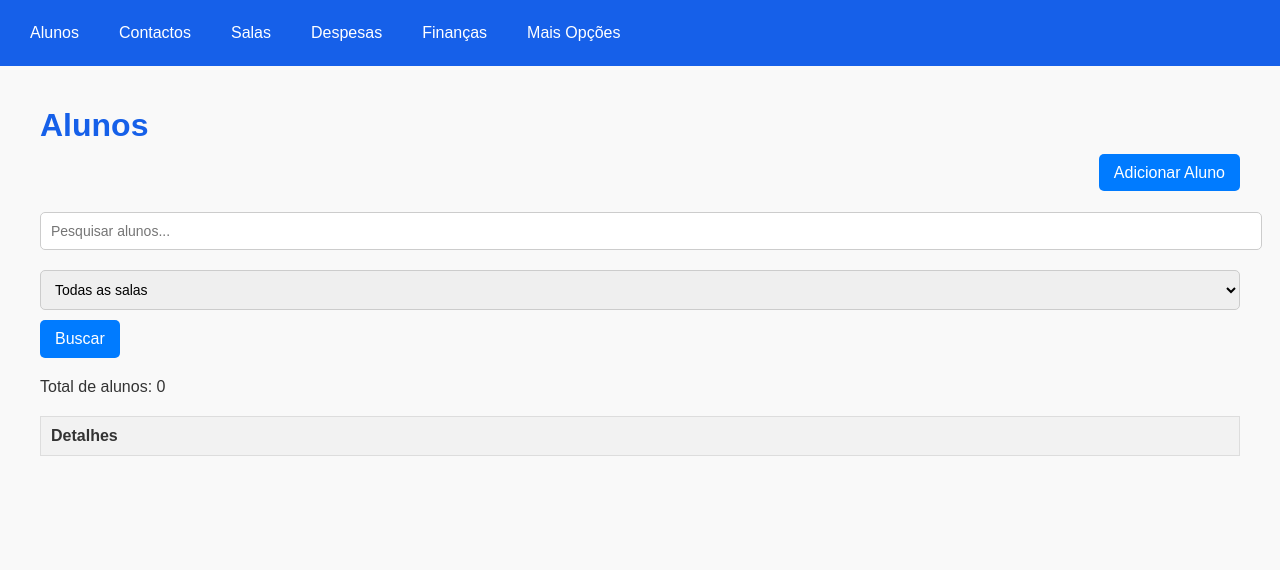
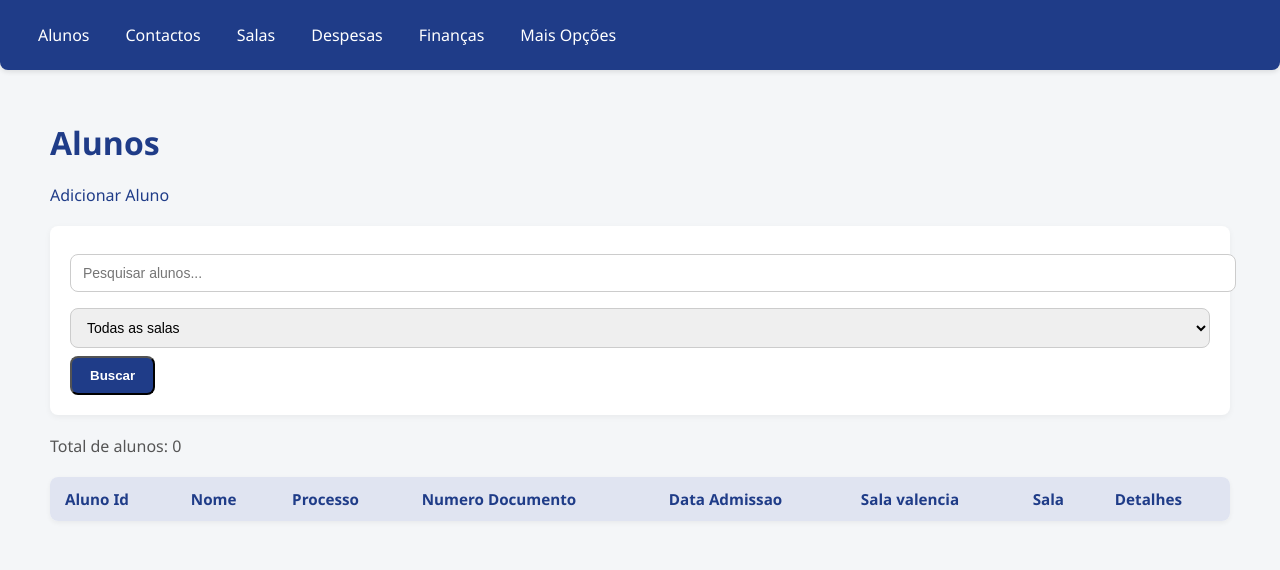
Before and after one commit to akls/faz-e-conta, a Django app: page /alunos/ in a window 1280 px wide. Shown: the top 570 px of the page. Run offline with Django 5.2, Linux system fonts and the light colour scheme; data that the repository does not hold is empty.

Commit message:
Change the models: students 1:N guardians Change the CSS

```diff
--- a/faz_e_conta/data_hub/forms.py
+++ b/faz_e_conta/data_hub/forms.py
@@ -5,7 +5,7 @@ from .widgets import *
 class AlunoForm(forms.ModelForm):
     class Meta:
         model = Aluno
-        fields = ['aluno_id', 'nome_proprio', 'apelido', 'archive_flag', 'processo', 'data_admissao', 'data_ultima_renovacao', 'data_nascimento', 'documento', 'numero_documento', 'data_validade', 'niss', 'nif', 'morada', 'codigo_postal', 'concelho', 'fregesia', 'escolaridade_anterior', 'motivo_admissao', 'cuidados_especias', 'sala_id']
+        fields = ['aluno_id', 'nome_proprio', 'apelido', 'archive_flag', 'processo', 'data_admissao', 'data_ultima_renovacao', 'data_nascimento', 'documento', 'numero_documento', 'data_validade', 'niss', 'nif', 'morada', 'codigo_postal', 'concelho', 'fregesia', 'escolaridade_anterior', 'motivo_admissao', 'cuidados_especias', 'sala_id', 'responsavel_educativo_id']
 
         # Adiciona atributos aos campos do formulário
         widgets = Aluno_widget()
@@ -13,7 +13,7 @@ class AlunoForm(forms.ModelForm):
 class Responsavel_educativoForm(forms.ModelForm):
     class Meta:
         model = ResponsavelEducativo
-        fields = ['responsavel_educativo_id', 'nome_proprio', 'apelido', 'data_nascimento', 'documento', 'numero_documento', 'data_validade', 'niss', 'nif', 'morada', 'codigo_postal', 'concelho', 'fregesia', 'telefone', 'email', 'profissao', 'morada_emprego', 'horario_trabalho', 'aluno_id']
+        fields = ['responsavel_educativo_id', 'nome_proprio', 'apelido', 'data_nascimento', 'documento', 'numero_documento', 'data_validade', 'niss', 'nif', 'morada', 'codigo_postal', 'concelho', 'fregesia', 'telefone', 'email', 'profissao', 'morada_emprego', 'horario_trabalho']
 
         # Adiciona atributos aos campos do formulário
         widgets = Responsavel_educativo_widget()
--- a/faz_e_conta/data_hub/models.py
+++ b/faz_e_conta/data_hub/models.py
@@ -31,6 +31,7 @@ class Aluno(models.Model):
     motivo_admissao = models.CharField(max_length=150, null=True, blank=True)
     cuidados_especias = models.CharField(max_length=150, null=True, blank=True)
 
+    responsavel_educativo_id = models.ForeignKey(to='ResponsavelEducativo', on_delete=models.CASCADE, db_column='responsavel_educativo_id')
     sala_id = models.ForeignKey(to='Sala', on_delete=models.CASCADE, db_column='sala_id')
 
     def __str__(self):
@@ -99,7 +100,6 @@ class ResponsavelEducativo(models.Model):
 
     morada_emprego = models.CharField(max_length=150, null=True, blank=True)
     horario_trabalho = models.TimeField(null=True, blank=True)
-    aluno_id = models.ForeignKey(to='Aluno', on_delete=models.CASCADE, db_column='aluno_id')
 
     def __str__(self):
         return f"{self.nome_proprio} {self. apelido}, Responsavel Educativo Id: {self.responsavel_educativo_id}"
--- a/faz_e_conta/data_hub/templates/base.html
+++ b/faz_e_conta/data_hub/templates/base.html
@@ -7,37 +7,11 @@
     <title>{% block title %}My Django App{% endblock %}</title>
     {% load static %}
     <link rel="stylesheet" href="{% static 'css/base.css' %}">
-    <style>
-        body {
-            font-family: Arial, sans-serif;
-            margin: 0;
-            padding: 0;
-        }
-
-        .navbar {
-            background-color: #1660e9;
-            overflow: hidden;
-            display: flex;
-            padding: 10px;
-        }
-
-        .navbar a {
-            color: white;
-            text-decoration: none;
-            padding: 14px 20px;
-            text-align: center;
-        }
-
-        .navbar a:hover {
-            background-color: #0647b7;
-        }
-    </style>
 </head>
 
 <body>
 
     <div class="navbar">
-        <!-- <a href="{% url 'starter_page' %}">Home</a> -->
         <a href="{% url 'show_students' %}">Alunos</a>
         <a href="{% url 'show_contactos' %}">Contactos</a>
         <a href="{% url 'show_salas' %}">Salas</a>
@@ -46,7 +20,7 @@
         <a href="#">Mais Opções</a>
     </div>
 
-    <div class="container" style="padding: 20px 40px;">
+    <div class="container">
         {% block content %}
         {% endblock %}
     </div>
--- a/faz_e_conta/data_hub/templates/show_students.html
+++ b/faz_e_conta/data_hub/templates/show_students.html
@@ -5,10 +5,8 @@
 <h1>Alunos</h1>
 
 <!-- Add Student Button -->
-<div style="text-align: right; margin-bottom: 10px;">
-    <a href="{% url 'insert_aluno_view' %}"
-        style="padding: 10px 15px; background-color: #007bff; color: white; text-decoration: none; border-radius: 5px;">Adicionar
-        Aluno</a>
+<div>
+    <a href="{% url 'insert_aluno_view' %}">Adicionar Aluno</a>
 </div>
 
 
@@ -37,27 +35,35 @@
 
 <!-- Students -->
 <p>Total de alunos: {{ alunoCount }}</p>
-<table style="width: 100%; border-collapse: collapse; text-align: left; font-family: Arial, sans-serif;">
+<table>
 
     <thead>
 
-        <tr style="background-color: #f2f2f2;">
+        <tr>
 
-            {% for nameColuna in alunos|first %}
-            <th style="border: 1px solid #ddd; padding: 10px;">
+            <th>
+                Aluno Id
+            </th>
+            <th>
+                Nome
+            </th>
+            <th>
+                Processo
+            </th>
+            <th>
+                Numero Documento
+            </th>
+            <th>
+                Data Admissao
+            </th>
+            <th>
+                Sala valencia
+            </th>
+            <th>
+                Sala
+            </th>
 
-                {% if nameColuna == "sala_id__sala_valencia" %}
-                Sala valencia
-                {% elif nameColuna == "sala_id__sala_nome" %}
-                Sala nome
-                {% else %}
-                {{ nameColuna|replace:"_, " }}
-                {% endif %}
-
-            </th>
-            {% endfor %}
-
-            <th style="border: 1px solid #ddd; padding: 10px;">Detalhes</th>
+            <th>Detalhes</th>
 
         </tr>
 
@@ -66,13 +72,29 @@
 
     <tbody>
         {% for aluno in alunos %}
-        <tr style="background-color: {% cycle '#ffffff' '#f9f9f9' %};">
+        <tr>
 
-            {% for coluna in aluno.values %}
             <td>
-                {{ coluna }}
+                {{ aluno.aluno_id }}
             </td>
-            {% endfor %}
+            <td>
+                {{ aluno.nome_proprio }} {{ aluno.apelido }}
+            </td>
+            <td>
+                {{ aluno.processo }}
+            </td>
+            <td>
+                {{ aluno.numero_documento }}
+            </td>
+            <td>
+                {{ aluno.data_admissao }}
+            </td>
+            <td>
+                {{ aluno.sala_id__sala_valencia}}
+            </td>
+            <td>
+                {{ aluno.sala_id__sala_nome }}
+            </td>
 
             <td>
                 <a href="{% url 'aluno_view' aluno_id=aluno.aluno_id %}">Ver detalhes</a>
--- a/faz_e_conta/data_hub/views.py
+++ b/faz_e_conta/data_hub/views.py
@@ -75,33 +75,35 @@ def show_contactos(request):
 
 
     # Get guardians
-    encarregadosEducacao = ResponsavelEducativo.objects.all()
+    encarregadosEducacao = ResponsavelEducativo.objects.prefetch_related("aluno_set")
     # Apply search filter
     if query:
-        encarregadosEducacao = encarregadosEducacao.filter(Q(nome_proprio__icontains=query))
+        encarregadosEducacao = encarregadosEducacao.filter(nome_proprio__icontains=query)
     # Apply sala_valencia or sala_nome filter
     if sala_filter:
-        encarregadosEducacao = encarregadosEducacao.filter(Q(aluno_id__sala_id__sala_nome__icontains=sala_filter))
+        encarregadosEducacao = encarregadosEducacao.filter(aluno_id__sala_id__sala_nome__icontains=sala_filter)
+
+
+
+
+    # Get alunos per guardian
+
 
 
 
 
     # Render the template with context
-    fields = ["responsavel_educativo_id", "nome_proprio", "telefone", "email", "aluno_id__nome_proprio", "aluno_id__apelido", "aluno_id__sala_id__sala_valencia", "aluno_id__sala_id__sala_nome"]
-    context = {"guardians": encarregadosEducacao.values(*fields), "salas": Sala.objects.all(), "guardiansCount": encarregadosEducacao.count()}
+    fields = ["responsavel_educativo_id", "nome_proprio", "telefone", "email"]
+    context = {"guardians": encarregadosEducacao, "salas": Sala.objects.all(), "guardiansCount": encarregadosEducacao.count()}
     return render(request, "show_contactos.html", context)
 
 
 
 
 def show_contactos_details(request, responsavel_id):
-    responsavel = get_object_or_404(ResponsavelEducativo, pk=responsavel_id)
-    aluno = responsavel.aluno_id
+    guardian = ResponsavelEducativo.objects.prefetch_related("aluno_set").filter(responsavel_educativo_id=responsavel_id)[0]
 
-    context = {
-        "responsavel": responsavel,
-        "aluno": aluno,
-    }
+    context = {"guardian": guardian}
     return render(request, "show_contactos_details.html", context)
 
 
@@ -216,15 +218,9 @@ def show_despesas(request):
 
 
 def show_student_details(request, aluno_id):
-    aluno = get_object_or_404(Aluno, pk=aluno_id)
-    responsavel = ResponsavelEducativo.objects.filter(aluno_id=aluno).first()
-    sala = aluno.sala_id
+    aluno = Aluno.objects.select_related("sala_id", "responsavel_educativo_id").filter(aluno_id=aluno_id)[0]
 
-    context = {
-        "aluno": aluno,
-        "responsavel": responsavel,
-        "sala": sala,
-    }
+    context = {"aluno": aluno}
     return render(request, "show_student_details.html", context)
 
 
--- a/faz_e_conta/faz_e_conta/settings.py
+++ b/faz_e_conta/faz_e_conta/settings.py
@@ -125,7 +125,11 @@ USE_TZ = True
 # Static files (CSS, JavaScript, Images)
 # https://docs.djangoproject.com/en/5.1/howto/static-files/
 
-STATIC_URL = 'static/'
+STATIC_URL = '/static/'
+
+STATICFILES_DIRS = [
+    BASE_DIR / "static",
+]
 
 # Default primary key field type
 # https://docs.djangoproject.com/en/5.1/ref/settings/#default-auto-field
--- a/faz_e_conta/static/css/base.css
+++ b/faz_e_conta/static/css/base.css
@@ -1,124 +1,137 @@
-/* General Styles */
 body {
-    font-family: Arial, sans-serif;
+    font-family: 'Segoe UI', Tahoma, Geneva, Verdana, sans-serif;
     margin: 0;
     padding: 0;
-    background-color: #f9f9f9;
+    background-color: #f4f6f8;
     color: #333;
 }
 
-h1,
-h2,
-h3 {
-    color: #1660e9;
+h1, h2, h3 {
+    color: #1f3c88;
     margin-bottom: 20px;
 }
 
 a {
     text-decoration: none;
-    color: #007bff;
+    color: #1f3c88;
     transition: color 0.3s ease;
 }
 
 a:hover {
-    color: #0056b3;
+    color: #0d1a4d;
 }
 
-/* Navbar Styles */
+
+
+
 .navbar {
-    background-color: #1660e9;
-    overflow: hidden;
+    background-color: #1f3c88;
     display: flex;
-    padding: 10px;
+    padding: 12px 20px;
+    box-shadow: 0 2px 5px rgba(0,0,0,0.1);
+    border-radius: 0 0 8px 8px;
 }
 
 .navbar a {
     color: white;
-    text-decoration: none;
-    padding: 14px 20px;
+    padding: 12px 18px;
     text-align: center;
+    border-radius: 5px;
 }
 
 .navbar a:hover {
-    background-color: #0647b7;
+    background-color: #16316a;
 }
 
-/* Table Styles */
+
+a.button, button, .btn {
+    display: inline-block;
+    padding: 10px 18px;
+    background-color: #1f3c88;
+    color: white;
+    border-radius: 8px;
+    font-weight: 600;
+    text-align: center;
+    transition: background-color 0.3s ease, transform 0.2s ease;
+}
+
+a.button:hover, button:hover, .btn:hover {
+    background-color: #16316a;
+    transform: translateY(-2px);
+}
+
+
+
+
+form {
+    margin: 20px 0;
+    background-color: white;
+    padding: 20px;
+    border-radius: 8px;
+    box-shadow: 0 2px 6px rgba(0,0,0,0.05);
+}
+
+input[type="text"], select {
+    width: 100%;
+    padding: 10px 12px;
+    margin: 8px 0;
+    border: 1px solid #ccc;
+    border-radius: 8px;
+    font-size: 14px;
+    transition: border-color 0.3s ease, box-shadow 0.3s ease;
+}
+
+input:focus, select:focus {
+    border-color: #1f3c88;
+    box-shadow: 0 0 5px rgba(31,60,136,0.3);
+    outline: none;
+}
+
+
+
+
 table {
     width: 100%;
     border-collapse: collapse;
     margin: 20px 0;
-    font-size: 1em;
+    font-size: 0.95em;
+    background-color: white;
+    border-radius: 8px;
+    overflow: hidden;
+    box-shadow: 0 2px 5px rgba(0,0,0,0.05);
+}
+
+table th, table td {
+    padding: 12px 15px;
     text-align: left;
 }
 
-table th,
-table td {
-    border: 1px solid #ddd;
-    padding: 10px;
-}
-
 table th {
-    background-color: #f2f2f2;
-    color: #333;
+    background-color: #e0e4f1;
+    color: #1f3c88;
+    font-weight: 600;
 }
 
 table tr:nth-child(even) {
-    background-color: #f9f9f9;
+    background-color: #f7f9fc;
 }
 
 table tr:hover {
-    background-color: #f1f1f1;
+    background-color: #e8edf7;
 }
 
-/* Button Styles */
-button,
-.btn {
-    padding: 10px 15px;
-    background-color: #007bff;
-    color: white;
-    border: none;
-    border-radius: 5px;
-    cursor: pointer;
-    font-size: 16px;
-    transition: background-color 0.3s ease;
+
+.container {
+    padding: 30px 50px;
+    max-width: 1200px;
+    margin: 0 auto;
 }
 
-button:hover,
-.btn:hover {
-    background-color: #0056b3;
+.text-right {
+    text-align: right;
 }
 
-/* Form Styles */
-form {
-    margin: 20px 0;
-}
-
-input,
-select,
-textarea {
-    width: 100%;
-    padding: 10px;
-    margin: 10px 0;
-    border: 1px solid #ccc;
-    border-radius: 5px;
-    font-size: 14px;
-}
-
-label {
-    font-weight: bold;
+p {
+    font-weight: 500;
     color: #555;
 }
-
-/* Footer Styles */
-.footer {
-    text-align: center;
-    margin-top: 20px;
-    font-size: 0.9em;
-    color: #666;
-}
-
-/* Content Spacing */
-.container {
-    padding: 20px 40px;
-}
```
Also changed, not shown: faz_e_conta/data_hub/templates/edit_responsavel_educativo.html (+3 -10 lines), faz_e_conta/data_hub/templates/edit_student.html (+12 -17 lines), faz_e_conta/data_hub/templates/show_contactos.html (+30 -33 lines), faz_e_conta/data_hub/templates/show_contactos_details.html (+41 -15 lines), faz_e_conta/data_hub/templates/show_student_details.html (+8 -8 lines), resources/dummy_data/aluno.csv (+21 -21 lines), resources/dummy_data/responsavel_educativo.csv (+21 -21 lines).
